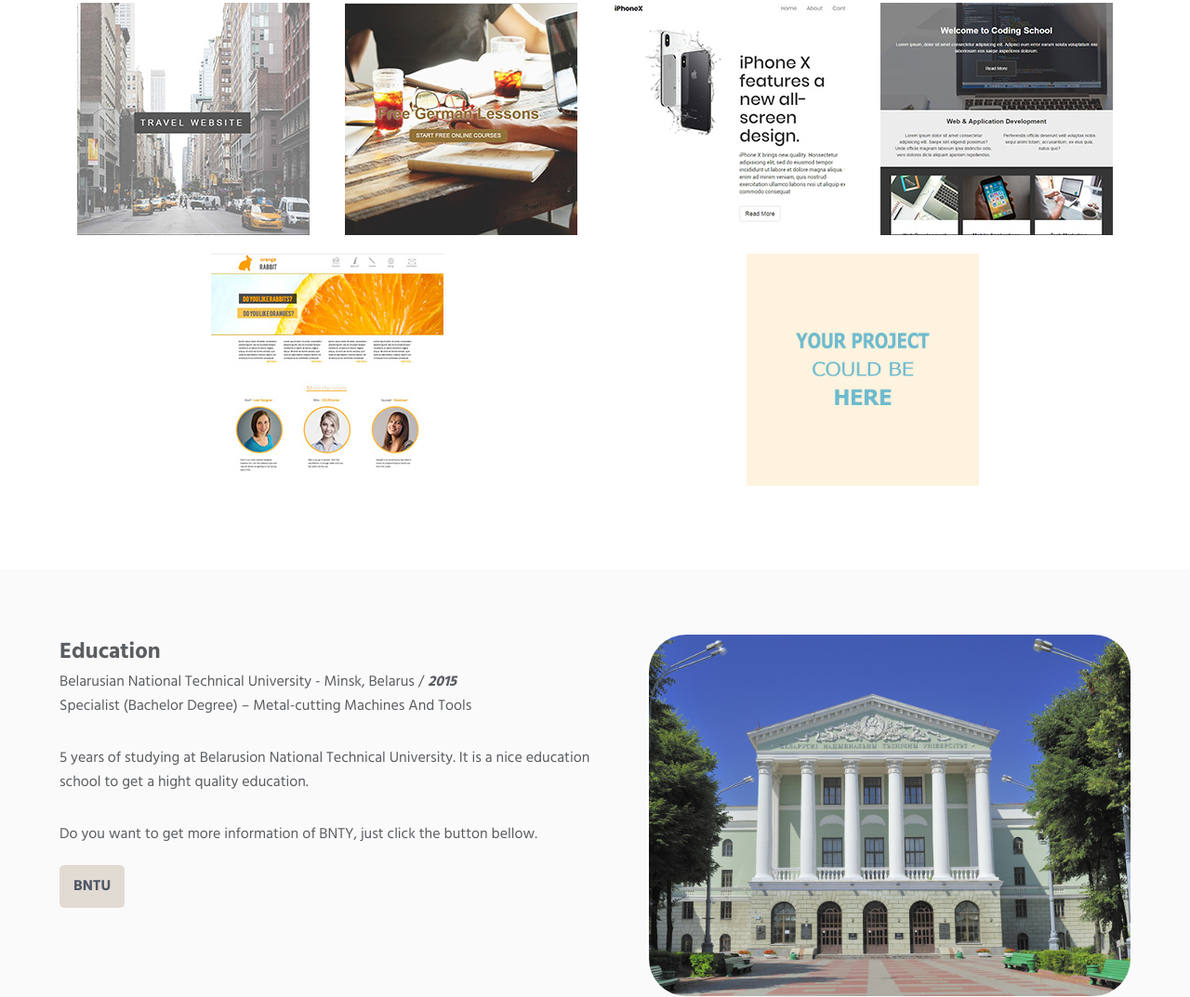
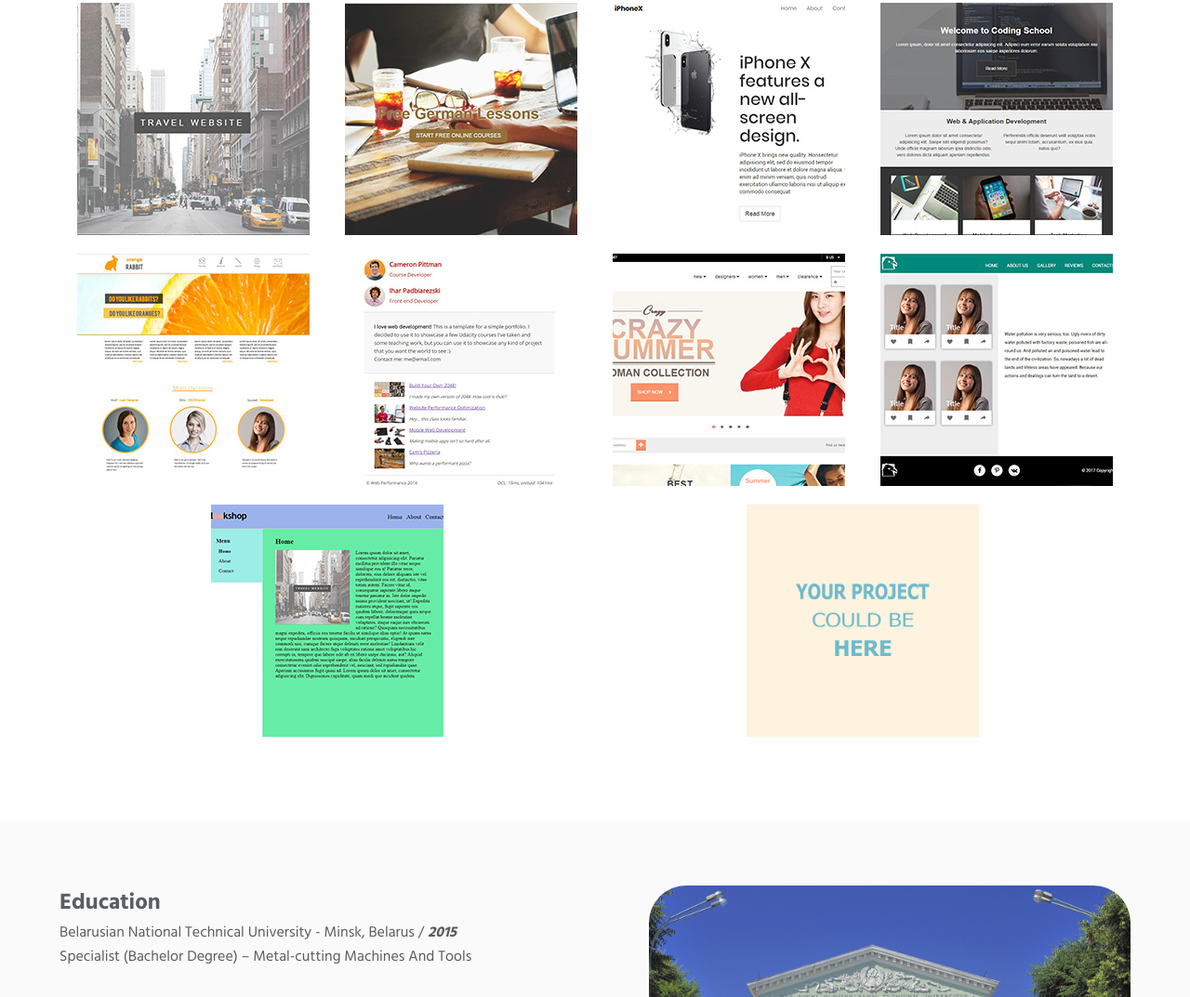
Before and after one commit to IharPadbiarezski/IharPadbiarezski.github.io, a plain HTML site: page index.html in a window 1280 px wide. Shown: the part 2337-3410 px from the top of the page at 93% size. Drawn offline with Linux system fonts and the light colour scheme.

Commit message:
my commit

```diff
--- a/index.html
+++ b/index.html
@@ -155,6 +155,7 @@
           <img src="img/port2.jpg" alt="Image" width="250" height="250">
           <span><img src="img/loupe.png"></span>
         </a>
+
         </div>
         <div class="portfolio-item">
           <a href="../portfolio/device/">
@@ -168,11 +169,35 @@
           <span><img src="img/loupe.png"></span>
         </a>
         </div>
-		<div class="portfolio-item">
+        <div class="portfolio-item">
           <a href="../portfolio/position-and-floats/">
           <img src="img/port5.jpg" alt="Image" width="250" height="250">
           <span><img src="img/loupe.png"></span>
         </a>
+        </div>
+        <div class="portfolio-item">
+          <a href="https://developers.google.com/speed/pagespeed/insights/?url=https%3A%2F%2Fiharpadbiarezski.github.io%2Ffrontend-nanodegree-mobile-portfolio%2F&tab=mobile">
+              <img src="img/port6.jpg" alt="Image" width="250" height="250">
+              <span><img src="img/loupe.png"></span>
+            </a>
+        </div>
+        <div class="portfolio-item">
+          <a href=" https://iharpadbiarezski.github.io/CSS-Recipes-and-Layouts/">
+              <img src="img/port7.jpg" alt="Image" width="250" height="250">
+              <span><img src="img/loupe.png"></span>
+            </a>
+        </div>
+        <div class="portfolio-item">
+          <a href="https://iharpadbiarezski.github.io/TestProject-2/">
+              <img src="img/port8.jpg" alt="Image" width="250" height="250">
+              <span><img src="img/loupe.png"></span>
+            </a>
+        </div>
+        <div class="portfolio-item">
+          <a href="https://iharpadbiarezski.github.io/TestProject/">
+              <img src="img/port9.jpg" alt="Image" width="250" height="250">
+              <span><img src="img/loupe.png"></span>
+            </a>
         </div>
         <div class="portfolio-item">
           <a href="#contact">
@@ -322,4 +347,5 @@
   <script src="js/bar.js"></script>
 
 </body>
+
 </html>
```
Also changed, not shown: img/port6.jpg (added), img/port7.jpg (added), img/port8.jpg (added), img/port9.jpg (added).
